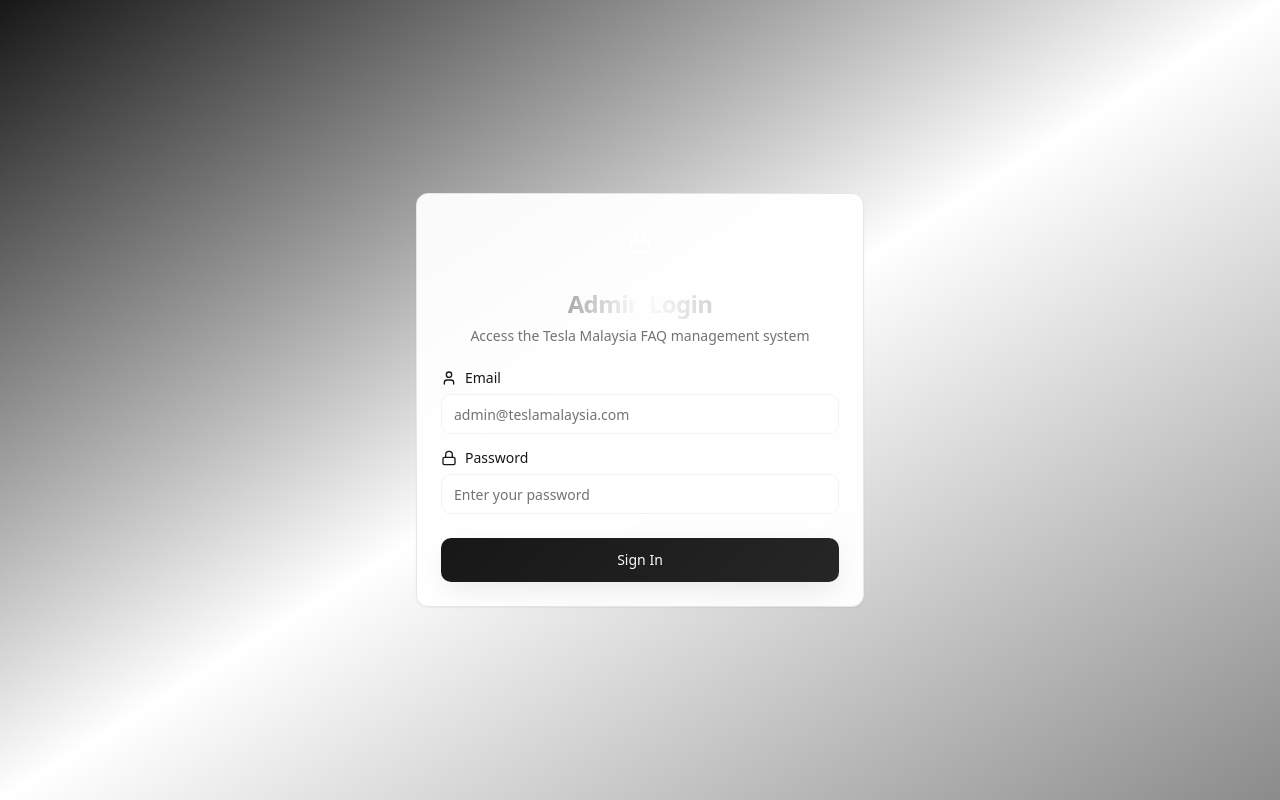
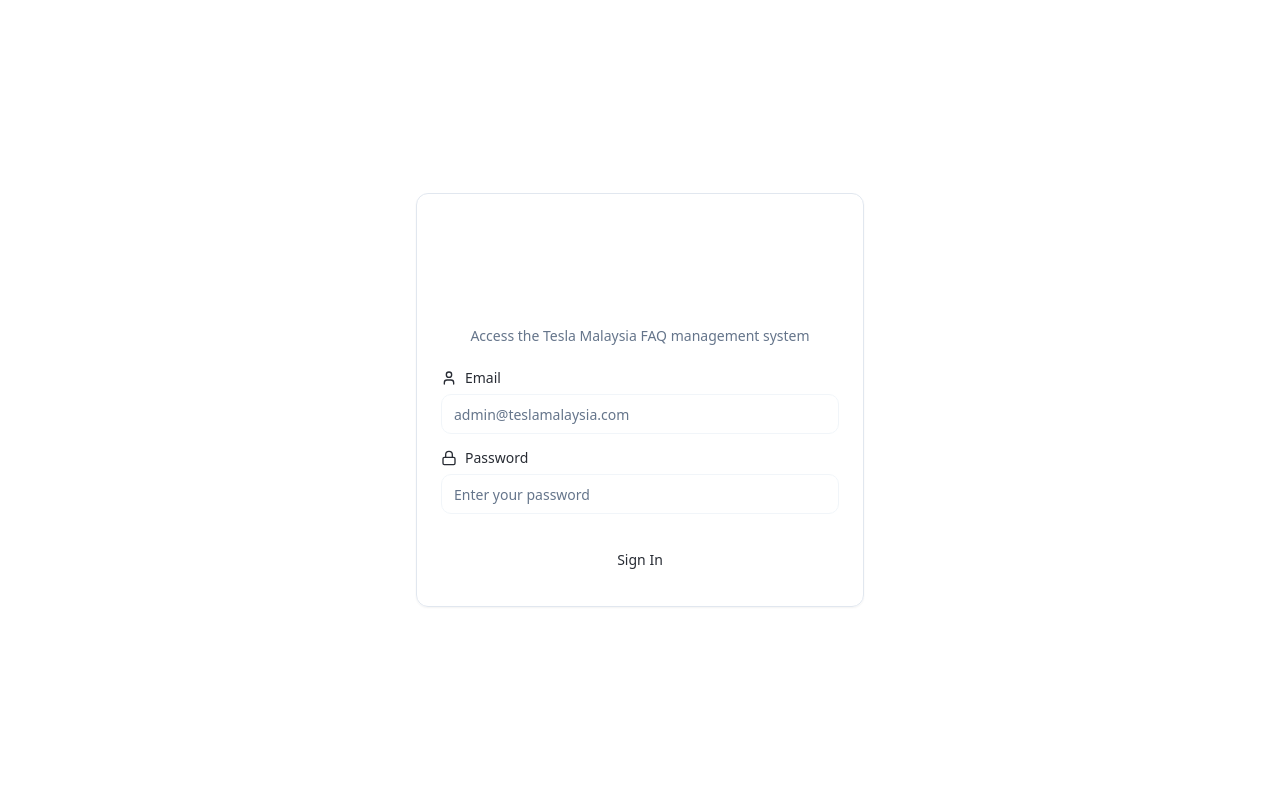
Before and after one commit to azwandi/tesla-malaysia-faq, a React (Vite) app: page /admin/login in a window 1280 px wide. Built offline with nearby package versions, Linux system fonts and the light colour scheme.

Commit message:
Refactor: Update website styles
Update website colors and styles, removing gradients as requested.

```diff
--- a/src/index.css
+++ b/src/index.css
@@ -2,94 +2,93 @@
 @tailwind components;
 @tailwind utilities;
 
-/* Tesla Malaysia FAQ Hub Design System - All colors MUST be HSL */
+/* Modern FAQ Hub Design System - All colors MUST be HSL */
 
 @layer base {
   :root {
-    /* Tesla Brand Colors */
+    /* Modern Color Palette */
     --background: 0 0% 100%;
-    --foreground: 0 0% 9%;
+    --foreground: 220 13% 18%;
 
-    --tesla-red: 0 100% 50%;
-    --tesla-red-dark: 0 85% 45%;
-    --tesla-red-light: 0 100% 97%;
+    --blue: 217 91% 60%;
+    --blue-dark: 217 91% 50%;
+    --blue-light: 217 91% 95%;
 
-    --tesla-dark: 0 0% 9%;
-    --tesla-dark-light: 0 0% 15%;
-    --tesla-gray: 0 0% 25%;
-    --tesla-light-gray: 0 0% 95%;
-    --tesla-white: 0 0% 98%;
+    --gray-50: 210 40% 98%;
+    --gray-100: 210 40% 96%;
+    --gray-200: 214 32% 91%;
+    --gray-300: 213 27% 84%;
+    --gray-400: 215 20% 65%;
+    --gray-500: 215 16% 47%;
+    --gray-600: 215 19% 35%;
+    --gray-700: 215 25% 27%;
+    --gray-800: 217 33% 17%;
+    --gray-900: 222 84% 5%;
 
     /* Semantic Colors */
     --card: 0 0% 100%;
-    --card-foreground: 0 0% 9%;
-    --card-tesla: 0 0% 98%;
-    --card-premium: 0 0% 97%;
+    --card-foreground: 220 13% 18%;
+    --card-subtle: 210 40% 98%;
+    --card-accent: 217 91% 97%;
 
-    --primary: 0 0% 9%;
-    --primary-foreground: 0 0% 98%;
+    --primary: 217 91% 60%;
+    --primary-foreground: 0 0% 100%;
 
-    --secondary: 0 0% 95%;
-    --secondary-foreground: 0 0% 9%;
+    --secondary: 210 40% 96%;
+    --secondary-foreground: 220 13% 18%;
 
-    --accent: 0 100% 50%;
-    --accent-foreground: 0 0% 98%;
+    --accent: 217 91% 60%;
+    --accent-foreground: 0 0% 100%;
 
-    --muted: 0 0% 95%;
-    --muted-foreground: 0 0% 45%;
+    --muted: 210 40% 96%;
+    --muted-foreground: 215 16% 47%;
 
     --destructive: 0 84% 60%;
     --destructive-foreground: 0 0% 98%;
 
-    --border: 0 0% 90%;
-    --input: 0 0% 95%;
-    --ring: 0 100% 50%;
+    --border: 214 32% 91%;
+    --input: 210 40% 96%;
+    --ring: 217 91% 60%;
 
-    /* Tesla Gradients */
-    --gradient-tesla: linear-gradient(135deg, hsl(0 0% 9%), hsl(0 0% 15%));
-    --gradient-tesla-red: linear-gradient(135deg, hsl(0 100% 50%), hsl(0 85% 45%));
-    --gradient-premium: linear-gradient(135deg, hsl(0 0% 98%), hsl(0 0% 95%));
-    --gradient-hero: linear-gradient(135deg, hsl(0 0% 9%) 0%, hsl(0 0% 15%) 50%, hsl(0 100% 50%) 100%);
+    /* Clean Shadows */
+    --shadow-sm: 0 1px 2px 0 hsl(0 0% 0% / 0.05);
+    --shadow-md: 0 4px 6px -1px hsl(0 0% 0% / 0.1), 0 2px 4px -2px hsl(0 0% 0% / 0.1);
+    --shadow-lg: 0 10px 15px -3px hsl(0 0% 0% / 0.1), 0 4px 6px -4px hsl(0 0% 0% / 0.1);
 
-    /* Shadows */
-    --shadow-tesla: 0 10px 30px -5px hsl(0 0% 0% / 0.1);
-    --shadow-tesla-red: 0 10px 30px -5px hsl(0 100% 50% / 0.2);
-    --shadow-premium: 0 20px 60px -10px hsl(0 0% 0% / 0.15);
-
-    /* Animations */
-    --transition-tesla: all 0.3s cubic-bezier(0.4, 0, 0.2, 1);
+    /* Smooth Transitions */
+    --transition-smooth: all 0.2s cubic-bezier(0.4, 0, 0.2, 1);
 
     --radius: 0.75rem;
   }
 
   .dark {
-    /* Tesla Dark Theme */
-    --background: 0 0% 9%;
-    --foreground: 0 0% 98%;
+    /* Modern Dark Theme */
+    --background: 222 84% 5%;
+    --foreground: 210 40% 98%;
 
-    --card: 0 0% 15%;
-    --card-foreground: 0 0% 98%;
-    --card-tesla: 0 0% 12%;
-    --card-premium: 0 0% 18%;
+    --card: 217 33% 17%;
+    --card-foreground: 210 40% 98%;
+    --card-subtle: 215 25% 27%;
+    --card-accent: 217 91% 15%;
 
-    --primary: 0 0% 98%;
-    --primary-foreground: 0 0% 9%;
+    --primary: 217 91% 60%;
+    --primary-foreground: 0 0% 100%;
 
-    --secondary: 0 0% 18%;
-    --secondary-foreground: 0 0% 98%;
+    --secondary: 215 25% 27%;
+    --secondary-foreground: 210 40% 98%;
 
-    --accent: 0 100% 50%;
-    --accent-foreground: 0 0% 98%;
+    --accent: 217 91% 60%;
+    --accent-foreground: 0 0% 100%;
 
-    --muted: 0 0% 18%;
-    --muted-foreground: 0 0% 65%;
+    --muted: 215 25% 27%;
+    --muted-foreground: 215 20% 65%;
 
     --destructive: 0 62% 50%;
     --destructive-foreground: 0 0% 98%;
 
-    --border: 0 0% 25%;
-    --input: 0 0% 18%;
-    --ring: 0 100% 50%;
+    --border: 215 19% 35%;
+    --input: 215 25% 27%;
+    --ring: 217 91% 60%;
   }
 }
 
@@ -108,35 +107,19 @@
 }
 
 @layer components {
-  .gradient-tesla {
-    background: var(--gradient-tesla);
+  .shadow-sm {
+    box-shadow: var(--shadow-sm);
   }
 
-  .gradient-tesla-red {
-    background: var(--gradient-tesla-red);
+  .shadow-md {
+    box-shadow: var(--shadow-md);
   }
 
-  .gradient-premium {
-    background: var(--gradient-premium);
+  .shadow-lg {
+    box-shadow: var(--shadow-lg);
   }
 
-  .gradient-hero {
-    background: var(--gradient-hero);
-  }
-
-  .shadow-tesla {
-    box-shadow: var(--shadow-tesla);
-  }
-
-  .shadow-tesla-red {
-    box-shadow: var(--shadow-tesla-red);
-  }
-
-  .shadow-premium {
-    box-shadow: var(--shadow-premium);
-  }
-
-  .transition-tesla {
-    transition: var(--transition-tesla);
+  .transition-smooth {
+    transition: var(--transition-smooth);
   }
 }
--- a/tailwind.config.ts
+++ b/tailwind.config.ts
@@ -51,18 +51,25 @@ export default {
 				card: {
 					DEFAULT: 'hsl(var(--card))',
 					foreground: 'hsl(var(--card-foreground))',
-					tesla: 'hsl(var(--card-tesla))',
-					premium: 'hsl(var(--card-premium))'
+					subtle: 'hsl(var(--card-subtle))',
+					accent: 'hsl(var(--card-accent))'
 				},
-				tesla: {
-					red: 'hsl(var(--tesla-red))',
-					'red-dark': 'hsl(var(--tesla-red-dark))',
-					'red-light': 'hsl(var(--tesla-red-light))',
-					dark: 'hsl(var(--tesla-dark))',
-					'dark-light': 'hsl(var(--tesla-dark-light))',
-					gray: 'hsl(var(--tesla-gray))',
-					'light-gray': 'hsl(var(--tesla-light-gray))',
-					white: 'hsl(var(--tesla-white))'
+				gray: {
+					50: 'hsl(var(--gray-50))',
+					100: 'hsl(var(--gray-100))',
+					200: 'hsl(var(--gray-200))',
+					300: 'hsl(var(--gray-300))',
+					400: 'hsl(var(--gray-400))',
+					500: 'hsl(var(--gray-500))',
+					600: 'hsl(var(--gray-600))',
+					700: 'hsl(var(--gray-700))',
+					800: 'hsl(var(--gray-800))',
+					900: 'hsl(var(--gray-900))'
+				},
+				blue: {
+					DEFAULT: 'hsl(var(--blue))',
+					dark: 'hsl(var(--blue-dark))',
+					light: 'hsl(var(--blue-light))'
 				}
 			},
 			borderRadius: {
```
